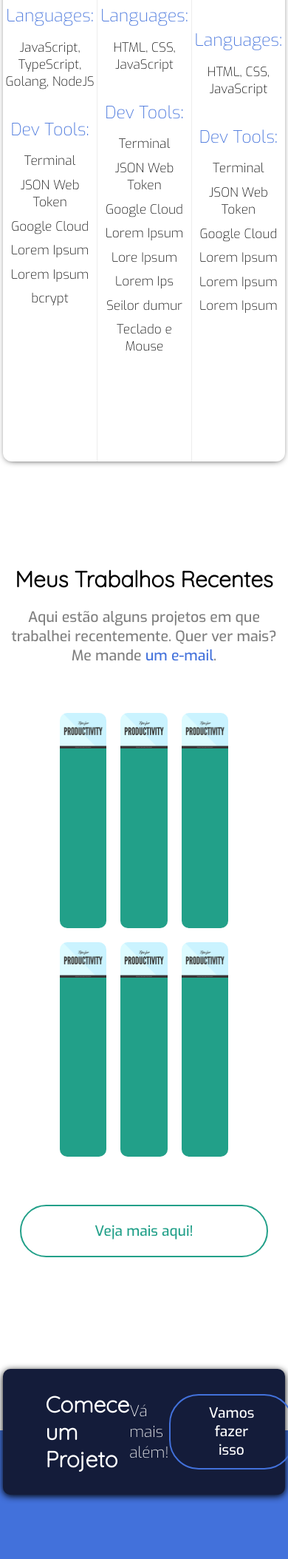
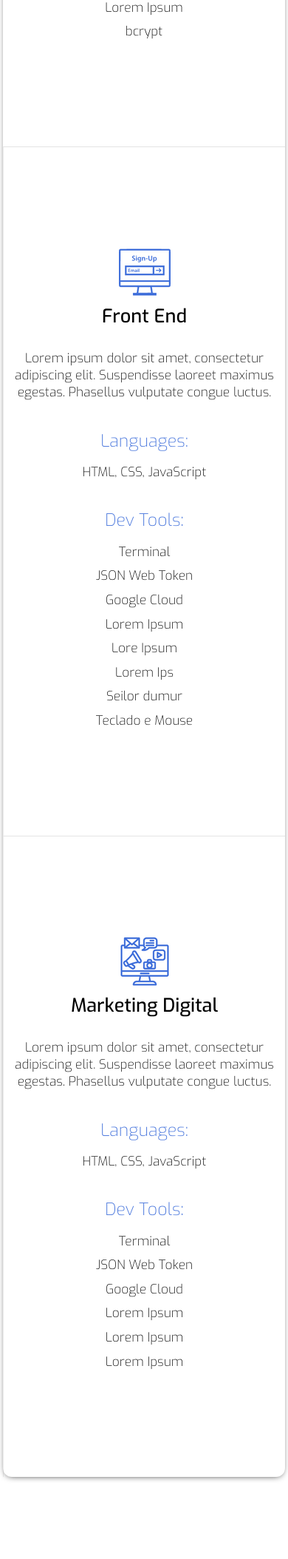
Before and after one commit to jhamiltonjunior/portfolio, a PHP site: page / in a window 390 px wide; the page is wider, and only the part inside the window is pictured. Shown: the part 2375-4483 px from the top of that part at 74% size. Run offline with PHP 8.4, Linux system fonts and the light colour scheme; some libraries are stand-ins or nearby versions.

Commit message:
using media query

```diff
--- a/css/default.css
+++ b/css/default.css
@@ -52,6 +52,13 @@ p {
   max-width: var(--container-max-size);
   width: var(--container-size);
   margin: var(--align-center);
+}
+
+.fixed {
+  z-index: 9876;
+  position: fixed;
+  top: 50%;
+  right: 0;
 }
 
 .social {
--- a/css/page/home.css
+++ b/css/page/home.css
@@ -226,8 +260,17 @@ a:hover {
   /* grid-gap: 1rem; */
 }
 
+@media (max-width: 768px) {
+  .skills-cantainer {
+    grid-template-columns: 1fr;
+    grid-template-rows: .5fr .5fr .5fr;
+  }
+}
+
 .skills-column {
   padding: 7rem 0rem;
+
+  border-top: 1px solid rgba(126, 126, 126, 0.2);
 }
 
 .skills-column h3 {
@@ -262,14 +305,20 @@ a:hover {
 }
 
 .works-grid {
-  display: grid;
+  display: flex;
+  flex-wrap: wrap;
+
+  /* grid-template-columns: 1fr 1fr 1fr; */
+
   grid-gap: 1rem;
-  grid-template-columns: 1fr 1fr 1fr;
-
-  padding: 0 4rem;
+  /* padding: 0 4rem; */
 }
 
 .works-column {
+  width: calc(33% - 1rem);
+  /* height: 20%; */
+  /* padding-top: 30%; */
+
   border-radius: 10px;
   transition: var(--transition-secondary);
   background-image: url('../../images/page/home/tips-for-prod.png');
@@ -325,6 +374,7 @@ a:hover {
 */
 
 .call-to-action {
+  width: 100%;
   max-width: 1200px;
   height: 170px;
   border-radius: 10px;
@@ -345,6 +395,28 @@ a:hover {
 .call-to-action p,
 .call-to-action button {
   color: white
+}
+
+@media (max-width: 896px) {
+  .call-to-action {
+    /* display: flex; */
+    width: 98%;
+    height: auto;
+    text-align: center;
+    justify-content: center;
+    flex-wrap: wrap;
+    padding: 3rem 0;
+  }
+
+  .call-to-action h2,
+  .call-to-action p {
+    width: 100%;
+  }
+
+  .call-to-action p,
+  .call-to-action buttom {
+    padding: 2rem 0;
+  }
 }
 
 .call-to-action p {
--- a/index.html
+++ b/index.html
@@ -21,6 +21,27 @@
 </head>
 
 <body>
+  <!-- <nav class="navigation fixed">
+    <div>
+
+      <a href="#specify" class="specify">
+        <i class="fa-solid fa-id-card"></i>
+      </a>
+    </div>
+
+    <div>
+
+      <a href="#skills" class="skills">
+        <i class="fa-solid fa-chart-line"></i>
+      </a>
+    </div>
+
+    <div>
+      <a href="#works" class="works">
+        <i class="fa-solid fa-briefcase"></i>
+      </a>
+    </div>
+  </nav> -->
 
   <header class="header-home" data-animate-header>
     <section class="container flex">
@@ -33,6 +54,8 @@
           <li>
             <a href="#" class="home-link home-link__size">Social</a>
           </li>
+
+          <!-- menu mobile with 1026px -->
 
           <li>
             <a href="#specify" class="home-link home-link__size">Contact me</a>
@@ -95,7 +118,7 @@
   </section>
   <!-- End specify -->
 
-  <section class="skills">
+  <section id="skills" class="skills">
     <div class="container skills-cantainer">
       <div class="skills-column column">
         <img src="./images/page/home/backend.png" alt="">
@@ -196,7 +219,7 @@
   </section>
   <!-- End skills -->
 
-  <section class="works">
+  <section id="works" class="works">
     <div class="container works-container">
       <div>
         <h2>Meus Trabalhos Recentes</h2>
```
Also changed, not shown: other parts of css/page/home.css (+40 -3 lines).
